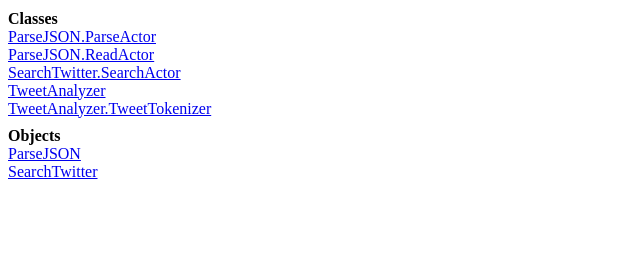
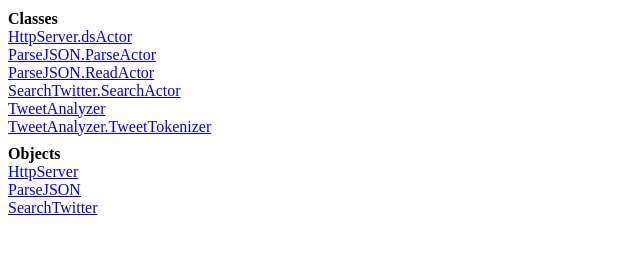
Before and after one commit to gfs/TwitLucene, a plain HTML site: page docs/all-classes.html in a window 1280 px wide. Shown: the whole page, without its empty margins (0-640 px from the left). Drawn offline with Linux system fonts and the light colour scheme.

Commit message:
Added auto restarting for http streaming exceptions to HttpServer. Added some debugging statements to ParseJson. Added filename argument to ParseJson.

```diff
--- a/docs/all-classes.html
+++ b/docs/all-classes.html
@@ -4,14 +4,16 @@
         <meta http-equiv="content-type" content="text/html; charset=UTF8"></meta><meta content="scaladoc (version 2.7.5.final)" name="generator"></meta><link href="style.css" type="text/css" rel="stylesheet"></link><script type="text/javascript" src="script.js"></script>
         </head>
         <body onload="init()"><div><div class="kinds" id="Classes">Classes</div><ul class="list">
-        <li id="Classes_P"><a href="com/stocco/TwitLucene/ParseJSON$object.ParseActor.html" target="contentFrame">ParseJSON.ParseActor</a></li>
-<li><a href="com/stocco/TwitLucene/ParseJSON$object.ReadActor.html" target="contentFrame">ParseJSON.ReadActor</a></li>
-<li id="Classes_S"><a href="com/stocco/TwitLucene/SearchTwitter$object.SearchActor.html" target="contentFrame">SearchTwitter.SearchActor</a></li>
-<li id="Classes_T"><a href="com/stocco/TwitLucene/TweetAnalyzer.html" target="contentFrame">TweetAnalyzer</a></li>
-<li><a href="com/stocco/TwitLucene/TweetAnalyzer.TweetTokenizer.html" target="contentFrame">TweetAnalyzer.TweetTokenizer</a></li>
+        <li id="Classes_H"><a href="com/gstocco/TwitLucene/HttpServer$object.dsActor.html" target="contentFrame">HttpServer.dsActor</a></li>
+<li id="Classes_P"><a href="com/gstocco/TwitLucene/ParseJSON$object.ParseActor.html" target="contentFrame">ParseJSON.ParseActor</a></li>
+<li><a href="com/gstocco/TwitLucene/ParseJSON$object.ReadActor.html" target="contentFrame">ParseJSON.ReadActor</a></li>
+<li id="Classes_S"><a href="com/gstocco/TwitLucene/SearchTwitter$object.SearchActor.html" target="contentFrame">SearchTwitter.SearchActor</a></li>
+<li id="Classes_T"><a href="com/gstocco/TwitLucene/TweetAnalyzer.html" target="contentFrame">TweetAnalyzer</a></li>
+<li><a href="com/gstocco/TwitLucene/TweetAnalyzer.TweetTokenizer.html" target="contentFrame">TweetAnalyzer.TweetTokenizer</a></li>
         </ul>
 <div class="kinds" id="Objects">Objects</div><ul class="list">
-        <li id="Objects_P"><a href="com/stocco/TwitLucene/ParseJSON$object.html" target="contentFrame">ParseJSON</a></li>
-<li id="Objects_S"><a href="com/stocco/TwitLucene/SearchTwitter$object.html" target="contentFrame">SearchTwitter</a></li>
+        <li id="Objects_H"><a href="com/gstocco/TwitLucene/HttpServer$object.html" target="contentFrame">HttpServer</a></li>
+<li id="Objects_P"><a href="com/gstocco/TwitLucene/ParseJSON$object.html" target="contentFrame">ParseJSON</a></li>
+<li id="Objects_S"><a href="com/gstocco/TwitLucene/SearchTwitter$object.html" target="contentFrame">SearchTwitter</a></li>
         </ul></div></body>
       </html>
```
Also changed, not shown: build.xml (+8 -8 lines), docs/modules.html (+2 -2 lines), docs/root-content.html (+1 -1 lines), 2 other files.
